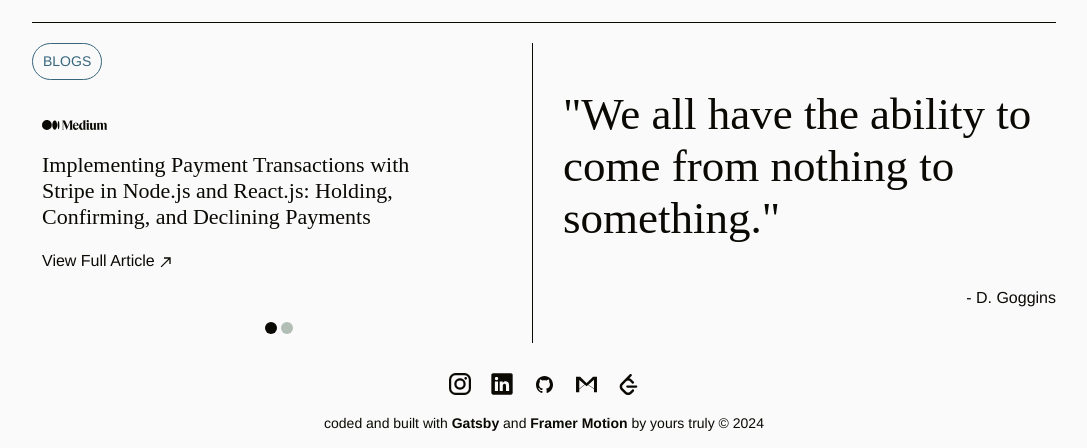
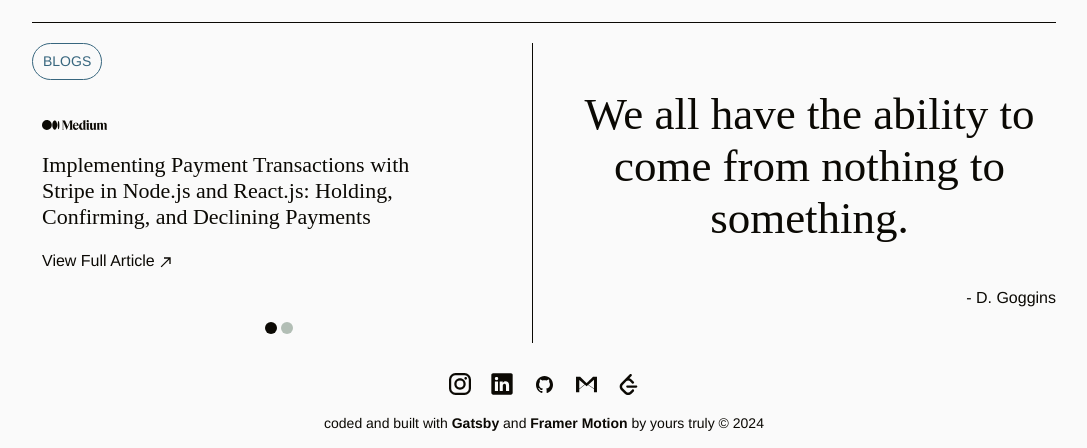
Before and after one commit to MicVillacarlos/portfolio_2024, a Gatsby site: page / in a window 1280 px wide. Shown: the part 1028-1476 px from the top of the page, without its empty margins (96-1183 px from the left). Built offline with nearby package versions, Linux system fonts and the light colour scheme; Gatsby itself is replaced by a stand-in of ours; a web font is replaced by a local one.

Commit message:
align quote to center

```diff
--- a/src/pages/index.tsx
+++ b/src/pages/index.tsx
@@ -316,8 +316,8 @@ const IndexPage: React.FC<PageProps> = () => {
               windowScreenSize.tablet <= windowSize ? "0px 0px 0px 30px" : ""
             }
           >
-            <CommonText fontSize="titleS">
-              "We all have the ability to come from nothing to something."
+            <CommonText fontSize="titleS" align="center">
+              We all have the ability to come from nothing to something.
             </CommonText>
             <CommonFlexContainer justify="end" width="100%">
               - D. Goggins
```
